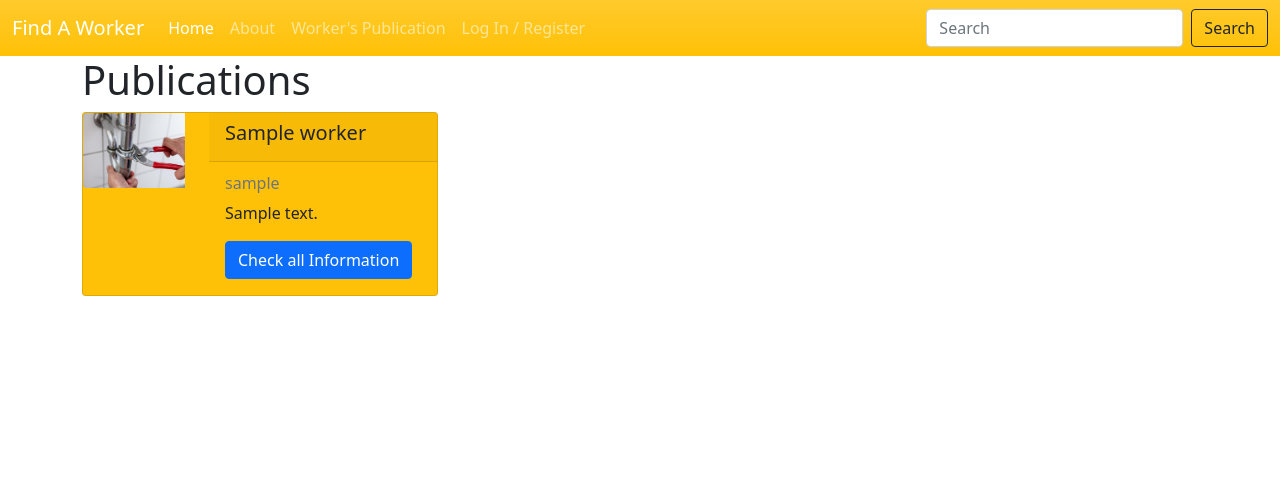
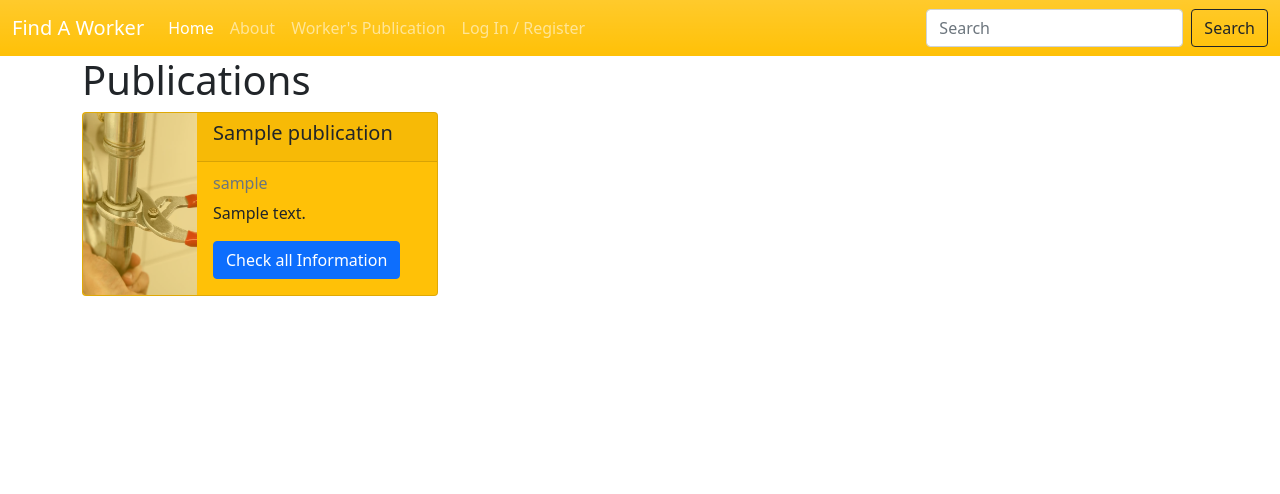
Before and after one commit to arthurmezaonik/portfolio_project_04, a Django app: page /publications/ in a window 1280 px wide. Shown: the top 494 px of the page. Run offline with Django 3.2, Linux system fonts and the light colour scheme; tables that the repository leaves empty hold one stand-in row (values such as "Sample post").

Commit message:
Add style to job type images and change models.py

```diff
--- a/static/css/style.css
+++ b/static/css/style.css
@@ -34,3 +34,21 @@
         object-fit: contain;
     }
 }
+
+/* Publications */
+.job_type_img{
+    width: 100%;
+    height: 100%;
+    object-fit: cover;
+    max-height: 220px;
+    opacity: .6;
+}
+
+@media screen and (min-width:768px){
+    .publication_description{
+        padding-left: 0;
+    }
+    .publication_img_container{
+        padding-right: 0;
+    }
+}
--- a/website/admin.py
+++ b/website/admin.py
@@ -1,10 +1,10 @@
 from django.contrib import admin
-from .models import Worker, Review
+from .models import Publication, Review
 
 # Register your models here.
-@admin.register(Worker)
+@admin.register(Publication)
 class JWorkerAdmin(admin.ModelAdmin):
-    list_display = ('title', 'slug', 'job_type')
+    list_display = ('title', 'author', 'job_type')
     search_fields = ['title', 'description']
     prepopulated_fields = {'slug': ('title',)}
 
--- a/website/models.py
+++ b/website/models.py
@@ -13,13 +13,14 @@
 )
 
 
-class Worker(models.Model):
+class Publication(models.Model):
     title = models.CharField(max_length=200, unique=True)
     slug = slug = models.SlugField(max_length=200, unique=True)
     author = models.ForeignKey(
         User, on_delete=models.CASCADE, related_name="job_author"
     )
-    description = models.TextField()
+    small_description = models.CharField(max_length=200, blank=True, null=True)
+    description = models.TextField(blank=True, null=True)
     contact_email = models.EmailField(max_length=254)
     job_type = models.IntegerField(choices=WORK_TYPES)
     likes = models.ManyToManyField(
@@ -37,7 +38,7 @@
 
 
 class Review(models.Model):
-    job = models.ForeignKey(Worker, on_delete=models.CASCADE, related_name="reviews")
+    job = models.ForeignKey(Publication, on_delete=models.CASCADE, related_name="reviews")
     name = models.CharField(max_length=80)
     email = models.EmailField()
     review = models.TextField()
--- a/website/templates/publications.html
+++ b/website/templates/publications.html
@@ -10,7 +10,7 @@
             <div class="col-lg-6 col-xl-4">
                 <div class="card text-dark bg-warning mb-3">
                     <div class="row">
-                        <div class="col-md-4">
+                        <div class="col-md-4 publication_img_container">
                             <img src="
                                 {% if publication.job_type == 0 %}
                                     {% static 'images/job_types/plumber.jpg' %}
@@ -27,15 +27,15 @@
                                 {% elif publication.job_type == 6 %}
                                     {% static 'images/job_types/other.jpg' %}
                                 {% endif %}
-                            " class="img-fluid rounded-start" alt="Job types image">
+                            " class="img-fluid rounded-start job_type_img" alt="Job types image">
                         </div>
-                        <div class="col-md-8">
+                        <div class="col-md-8 publication_description">
                             <div class="card-header">
                                 <h5 class="card-title">{{publication.title}}</h5>
                             </div>
                             <div class="card-body">
                                 <h6 class="card-subtitle mb-2 text-muted">{{publication.author}}</h6>
-                                <p class="card-text">{{publication.description}}</p>
+                                <p class="card-text">{{publication.small_description}}</p>
 
                                 <a href="#" class="card-link btn btn-primary">Check all Information</a>
                             </div>
--- a/website/views.py
+++ b/website/views.py
@@ -1,5 +1,5 @@
 from django.shortcuts import render
-from .models import Worker
+from .models import Publication
 
 
 def index(request):
@@ -7,7 +7,7 @@
 
 
 def worker_publication(request):
-    publications = Worker.objects.all()
+    publications = Publication.objects.all()
     return render(request, 'publications.html', {
         'publications': publications,
     })
```
Also changed, not shown: website/migrations/0007_auto_20220101_2139.py (added), website/migrations/0008_alter_publication_description.py (added).
